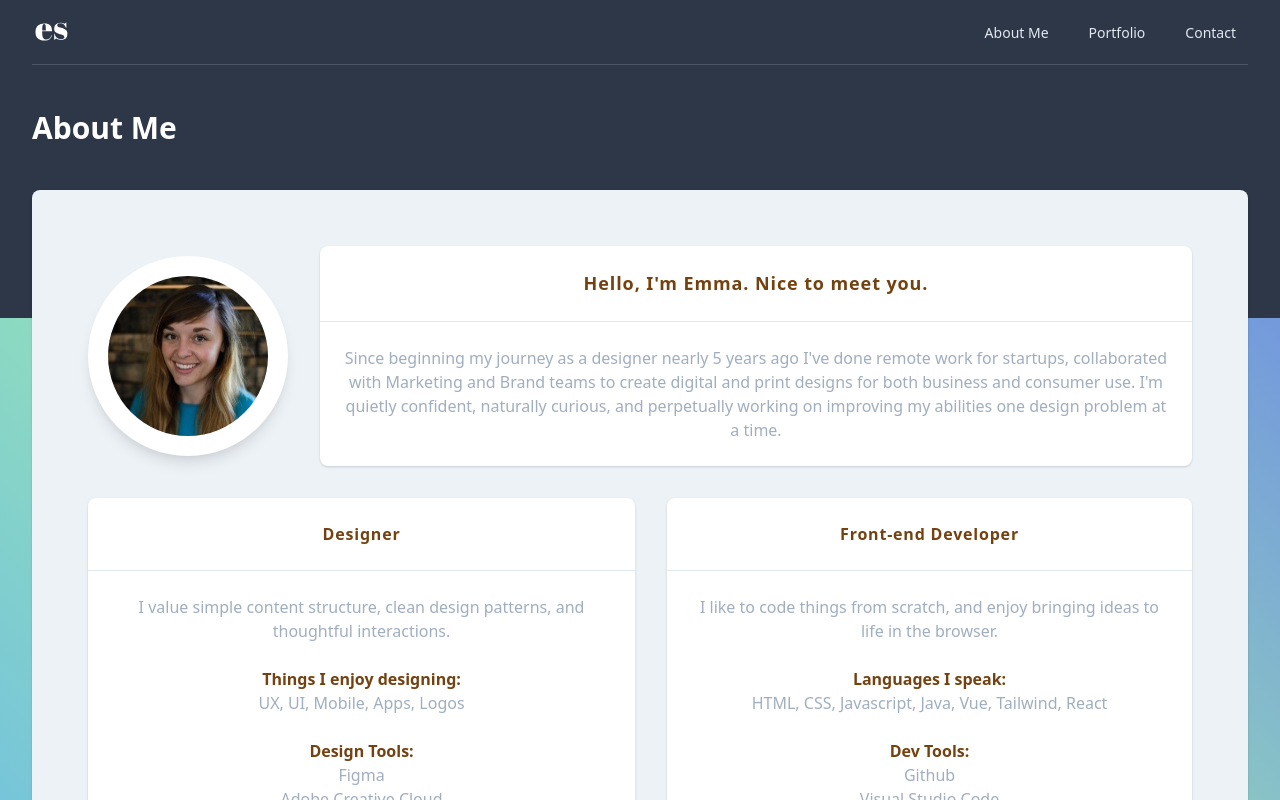
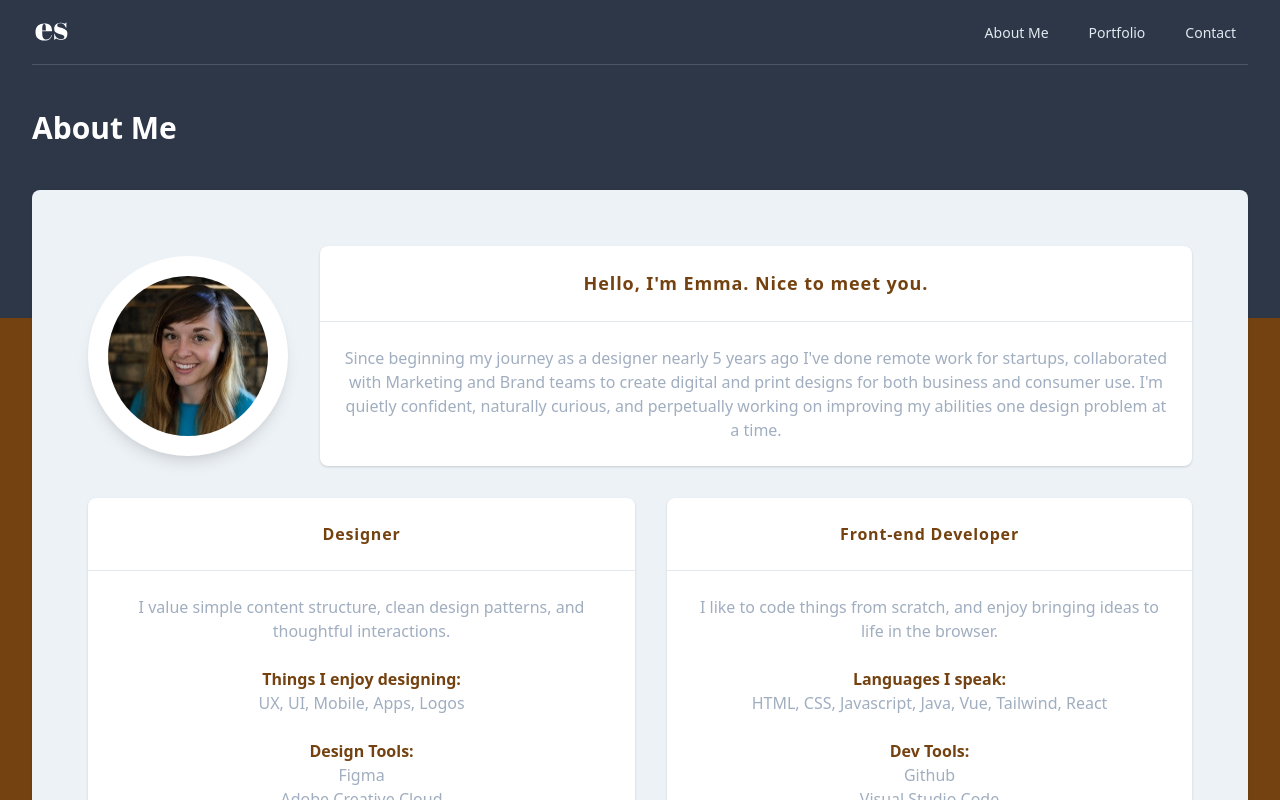
Before and after one commit to emmastotz/nuxt-portfolio, a Nuxt app: page / in a window 1280 px wide. Shown: the top 800 px of the page. Built offline with nearby package versions, Linux system fonts and the light colour scheme.

Commit message:
feat: use `<HeaderBar>`

```diff
--- a/layouts/default.vue
+++ b/layouts/default.vue
@@ -1,13 +1,13 @@
 <template>
-  <div class="bg-gradient-to-bl from-indigo-500 via-green-300 to-blue-400">
+  <div class="bg-yellow-900">
     <div>
-      <NavigationBar />
+      <HeaderBar />
     </div>
     <!-- Overlay -->
     <main class="-mt-32">
       <div class="max-w-7xl mx-auto pb-12 px-4 sm:px-6 lg:px-8">
         <div class="bg-gray-200 rounded-lg shadow px-5 py-6 sm:px-6">
-          <div class="rounded-lg min-h-screen">
+          <div class="rounded-lg">
             <Nuxt />
           </div>
         </div>
@@ -20,12 +20,12 @@
 </template>
 
 <script>
-import NavigationBar from '@/components/HeaderBar.vue'
+import HeaderBar from '@/components/HeaderBar.vue'
 import FooterBar from '@/components/FooterBar.vue'
 
 export default {
   components: {
-    NavigationBar,
+    HeaderBar,
     FooterBar,
   }
 }
```
